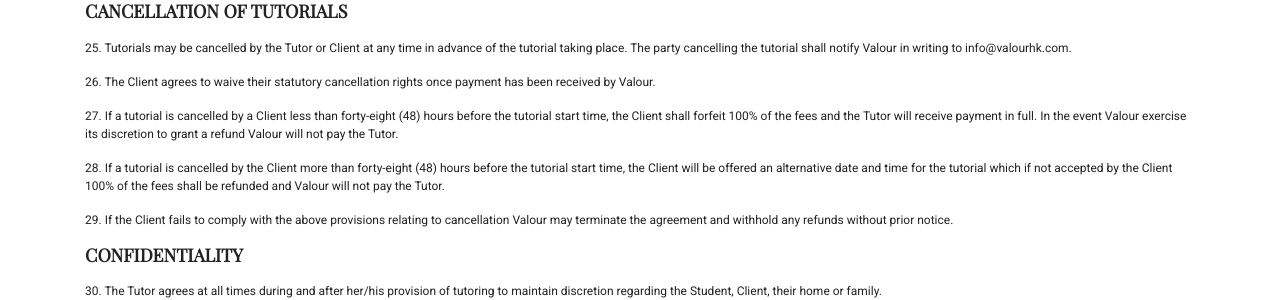
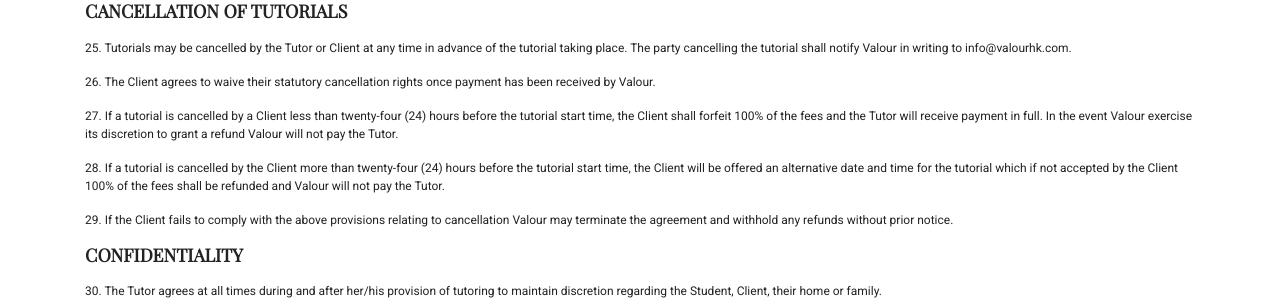
Before and after one commit to tutorcruncher-sites/valour-hk, a Jekyll site: the page built from terms.html, in a window 1280 px wide and 900 px high, scrolled down 3325 px. Shown: the part 151-451 px from the top of the window. Built offline with Jekyll 4.4.1, drawn with Linux system fonts in a browser that asks for light colours.

Commit message:
Update terms.html

```diff
--- a/terms.html
+++ b/terms.html
@@ -113,8 +113,8 @@ layout: privacy
 <p></p>
 <p>25. Tutorials may be cancelled by the Tutor or Client at any time in advance of the tutorial taking place. The party cancelling the tutorial shall notify Valour in writing to info@valourhk.com.</p>
 <p>26. The Client agrees to waive their statutory cancellation rights once payment has been received by Valour.</p>
-<p>27. If a tutorial is cancelled by a Client less than forty-eight (48) hours before the tutorial start time, the Client shall forfeit 100% of the fees and the Tutor will receive payment in full. In the event Valour exercise its discretion to grant a refund Valour will not pay the Tutor.</p>
-<p>28. If a tutorial is cancelled by the Client more than forty-eight (48) hours before the tutorial start time, the Client will be offered an alternative date and time for the tutorial which if not accepted by the Client 100% of the fees shall be refunded and Valour will not pay the Tutor.</p>
+<p>27. If a tutorial is cancelled by a Client less than twenty-four (24) hours before the tutorial start time, the Client shall forfeit 100% of the fees and the Tutor will receive payment in full. In the event Valour exercise its discretion to grant a refund Valour will not pay the Tutor.</p>
+<p>28. If a tutorial is cancelled by the Client more than twenty-four (24) hours before the tutorial start time, the Client will be offered an alternative date and time for the tutorial which if not accepted by the Client 100% of the fees shall be refunded and Valour will not pay the Tutor.</p>
 <p>29. If the Client fails to comply with the above provisions relating to cancellation Valour may terminate the agreement and withhold any refunds without prior notice.</p>
 <p></p>
 <h4>CONFIDENTIALITY</h4>
```
